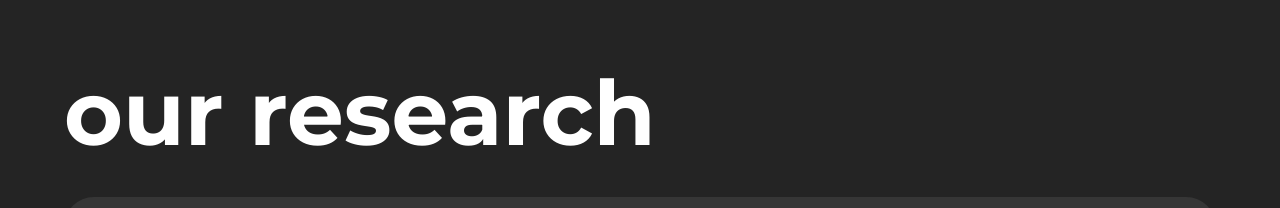
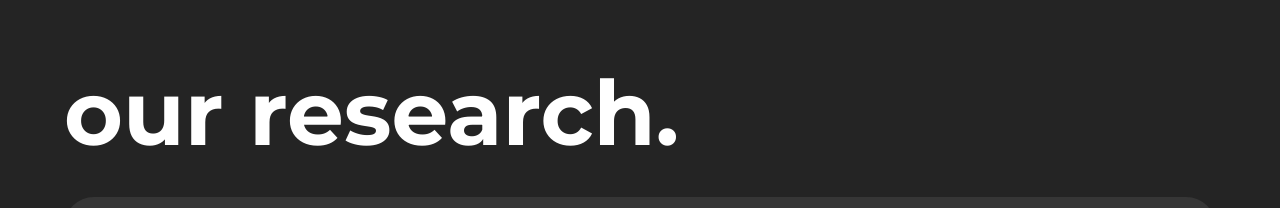
Before and after one commit to learnmutiny-io/website, a React (Vite) app: page /blog in a window 1280 px wide. Shown: the part 190-398 px from the top of the page. Built offline with nearby package versions, Linux system fonts and the light colour scheme.

Commit message:
updated site

```diff
--- a/src/components/Blog.jsx
+++ b/src/components/Blog.jsx
@@ -13,7 +13,7 @@ const Blog = () => {
       className={`w-full flex-col ${styles.paddingX} sm:mt-20 mb-20 pt-[180px] h-screen`}
     >
       <h1 className={`${styles.heading2} sm:text-left text-center`}>
-        our research
+        our research.
       </h1>
       {/*large devices*/}
       <div
```
